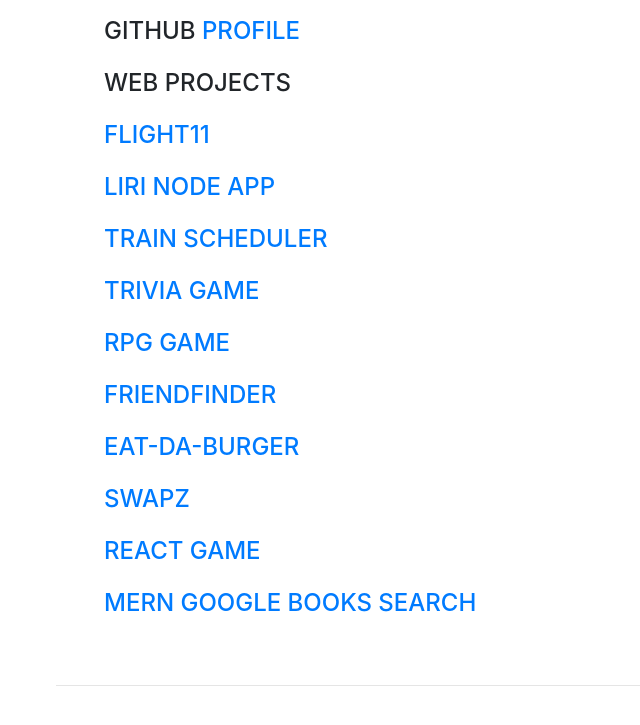
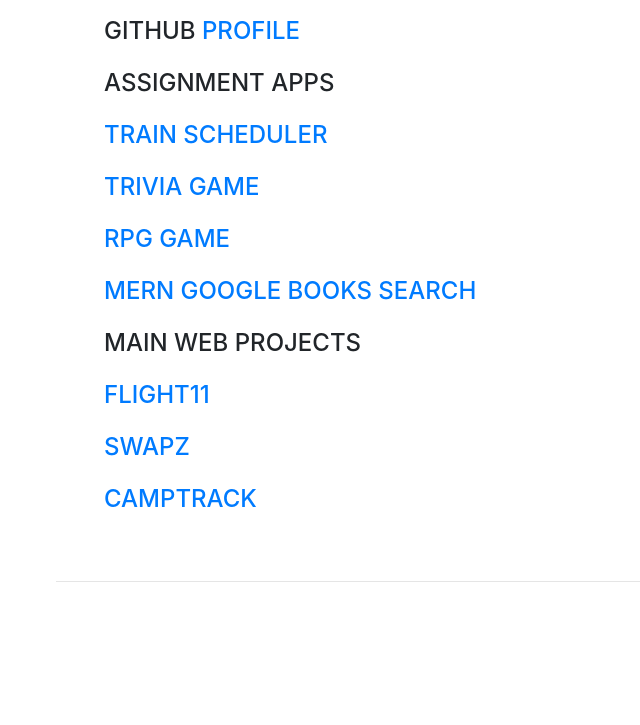
Before and after one commit to dolwinf/PORTFOLIO, a website with bundled scripts: page index.html in a window 1280 px wide. Shown: the part 2664-3389 px from the top of the page, without its empty margins (216-856 px from the left). Built offline with nearby package versions, Linux system fonts and the light colour scheme; a web font is replaced by a local one.

Commit message:
Added main project

```diff
--- a/index.html
+++ b/index.html
@@ -218,17 +218,21 @@
         </ul>
 
         <div class="subheading mb-3">Github <a href="https://github.com/dolwinf">Profile</a></div>
-        <div class="subheading mb-3">Web Projects</div>
-        <div class="subheading mb-3"><a href="https://github.com/dolwinf/flight11">Flight11</a></div>
-        <div class="subheading mb-3"><a href="https://github.com/dolwinf/liri-node-app">LIRI NODE APP</a></div>
+        <div class="subheading mb-3">Assignment Apps</div>
+
+
         <div class="subheading mb-3"><a href="https://github.com/dolwinf/train-schedule-firebase">Train scheduler</a></div>
         <div class="subheading mb-3"><a href="https://github.com/dolwinf/TriviaGame">Trivia Game</a></div>
         <div class="subheading mb-3"><a href="https://github.com/dolwinf/RPG-game">RPG Game</a></div>
-        <div class="subheading mb-3"><a href="https://github.com/dolwinf/friendFinder">FriendFinder</a></div>
-        <div class="subheading mb-3"><a href="https://github.com/dolwinf/eat-da-burger">Eat-Da-Burger</a></div>
+        <div class="subheading mb-3"><a href="https://github.com/dolwinf/react-google-books-search">MERN Google Books Search</a></div>
+
+
+        <div class="subheading mb-3">Main Web Projects</div>
+        <div class="subheading mb-3"><a href="https://github.com/dolwinf/flight11">Flight11</a></div>
         <div class="subheading mb-3"><a href="https://github.com/dolwinf/project-optimum">Swapz</a></div>
-        <div class="subheading mb-3"><a href="https://github.com/dolwinf/click-clack-game">React game</a></div>
-        <div class="subheading mb-3"><a href="https://github.com/dolwinf/react-google-books-search">MERN Google Books Search</a></div>
+        <div class="subheading mb-3"><a href="https://github.com/dolwinf/camptrack">campTrack</a></div>
+
+
 
       </div>
 
```
